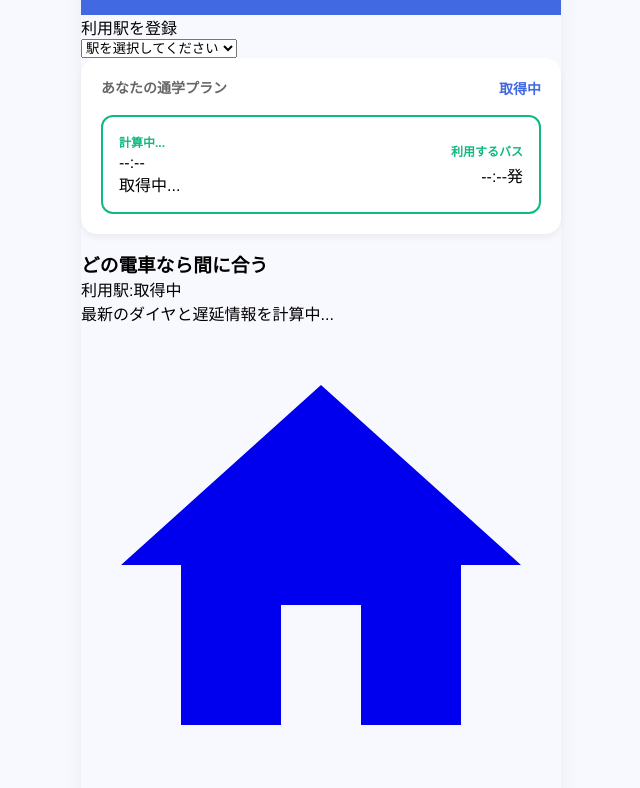
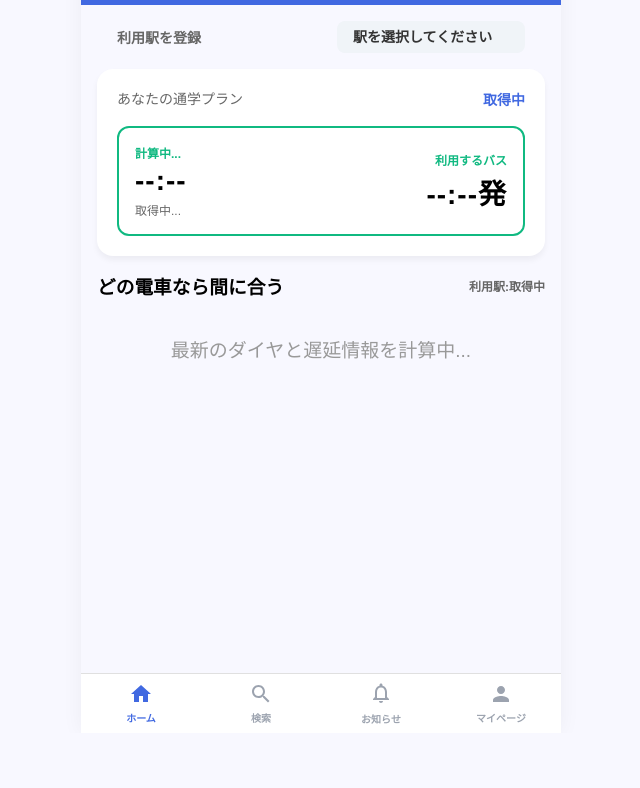
Before and after one commit to star-lord-delay/-delay--, a plain HTML site: page index.html in a window 1280 px wide. Shown: the part 67-855 px from the top of the page, without its empty margins (319-959 px from the left). After the commit the page ends 800 px from the top, so only its background shows below. Drawn offline with Linux system fonts and the light colour scheme.

Commit message:
ホーム画面（プロトタイプ）CSS

```diff
--- a/index.html
+++ b/index.html
@@ -70,7 +70,7 @@
             </div>
         </main>
 <!--ナビゲーション-->
-        <nav class="bottom-nav">
+        <nav class="bottom__nav">
             <a href="#" class="nav__item active">
             <svg viewBox="0 0 24 24" fill="currentColor"><path d="M10 20v-6h4v6h5v-8h3L12 3 2 12h3v8z"/></svg>
             <span>ホーム</span>
--- a/style.css
+++ b/style.css
@@ -19,12 +19,12 @@ body{
 .header{
     background-color:#4169e1;
     color:white;
-    padding: 16px 20px 40px;
+    padding: 20px 16px;
 }
 
 .header__content{
     display:flex;
-    justify-content:space-between;
+    justify-content:center;
     align-items:center;
 }
 
@@ -35,19 +35,21 @@ body{
 }
 
 .header__title{
-    font-size: 18px;
+    font-size: 22px;
     font-weight: bold;
+    margin: 0;
 }
 
 .header__tag{
-    font-size: 18px;
+    font-size: 22px;
     font-weight: bold;
 }
 
 /* メインコンテンツ */
-.main{
+.main__content{
     padding: 0 16px 24px;
-    margin-top: -24px;
+    position: relative;
+    z-index: 10;
 }
 
 /* カードスタイル */
@@ -57,6 +59,38 @@ body{
     padding: 20px;
     box-shadow: 0 4px 6px rgba(0, 0, 0, 0.05);
     margin-bottom: 16px;
+}
+
+/* 利用駅登録 */
+.station{
+    display:flex;
+    justify-content:space-between;
+    align-items:center;
+    padding: 16px 20px;
+}
+
+.station__setting{
+    font-size: 14px;
+    color: #666;
+    font-weight: bold;
+}
+
+.station__wrapper{
+    position: relative;
+}
+
+.station__select{
+    appearance: none;
+    -webkit-appearance: none;
+    background-color: #f0f4f8;
+    border: none;
+    padding: 8px 32px 8px 16px;
+    border-radius: 8px;
+    font-size: 14px;
+    font-family: inherit;
+    color: #333;
+    font-weight: bold;
+    outline: none;
 }
 
 /* プラン */
@@ -69,9 +103,9 @@ body{
 
 .plan__title{
     font-size: 14px;
-    font-weight: bold;
     color: #666;
     line-height: 1.5;
+    margin: 0;
 }
 
 .plan__station{
@@ -89,6 +123,11 @@ body{
     font-size: 13px;
     font-weight: bold;
     margin-bottom: 16px;
+}
+
+/* 遅延時に赤文字変更 */
+.text-red{
+    color:#dc2626 !important;
 }
 
 /* 推奨プラン */
@@ -120,3 +159,98 @@ body{
 .plan__recommend-right.plan__recommend-label{
     color:#666;
 }
+
+.plan__recommend-time,
+.plan__recommend-bustime {
+    font-size: 28px;
+    font-weight: bold;
+    letter-spacing: 1px;
+}
+
+.plan__recommend-station{
+    font-size: 12px;
+    color:#666;
+    margin-top: 4px;
+}
+
+/* 候補 */
+.candidate__header{
+    display:flex;
+    justify-content:space-between;
+    align-items:center;
+    margin-bottom: 16px;
+}
+
+.candidate___title{
+    font-size: 14px;
+    color: #333;
+    margin: 0;
+}
+
+.candidate__station{
+    font-size: 12px;
+    color:#666;
+    font-weight: bold;
+}
+
+.candidate__loading{
+    font-size: 19px;
+    color: #999;
+    text-align: center;
+    padding: 20px 0;
+}
+
+/* ナビゲーション */
+.bottom__nav{
+    position: fixed;
+    bottom: 0;
+    left: 50%;
+    transform: translateX(-50%);
+    width: 100%;
+    max-width: 480px;
+    background-color: #fff;
+    border-top: 1px solid #e0e0e0;
+    display: flex;
+    justify-content: space-around;
+    align-items: center;
+    height: 60px;
+    z-index: 100;
+}
+
+.nav__item{
+    display: flex;
+    flex-direction: column;
+    align-items: center;
+    text-decoration: none;
+    color: #9ca3af;
+    font-size: 10px;
+    font-weight: bold;
+    gap: 4px;
+    flex: 1;
+    position: relative;
+}
+
+.nav__item.active{
+    color: #4169e1;
+}
+
+.nav__item svg{
+    width: 24px;
+    height: 24px;
+}
+
+.nav__badge{
+    display: none;
+    position: absolute;
+    top: -2px;
+    right: 50px;
+    margin-right: -16px;
+    background-color: #ef4444;
+    color: #fff;
+    font-size: 10px;
+    width: 16px;
+    height: 16px;
+    border-radius: 50%;
+    justify-content: center;
+    align-items: center;
+}
```
